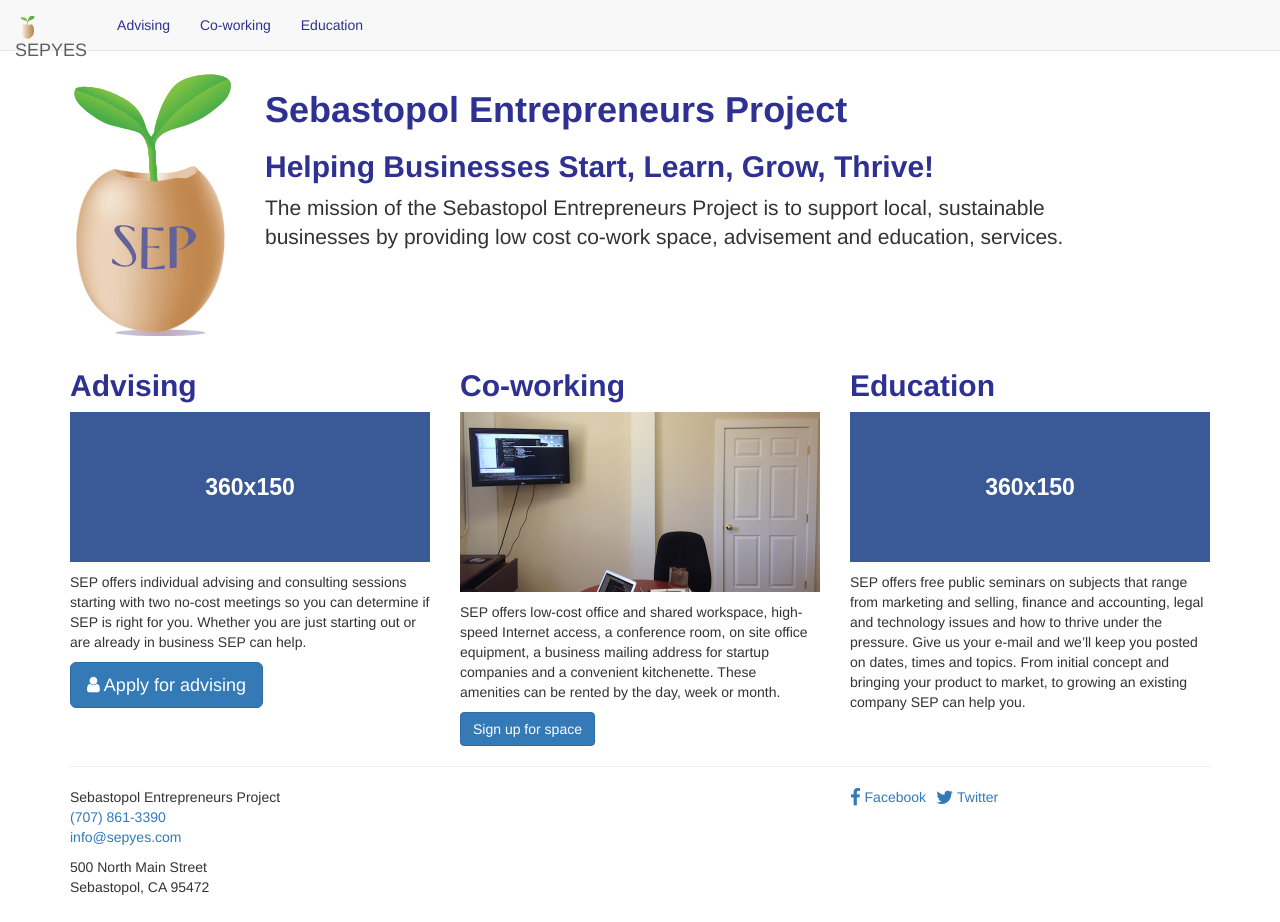
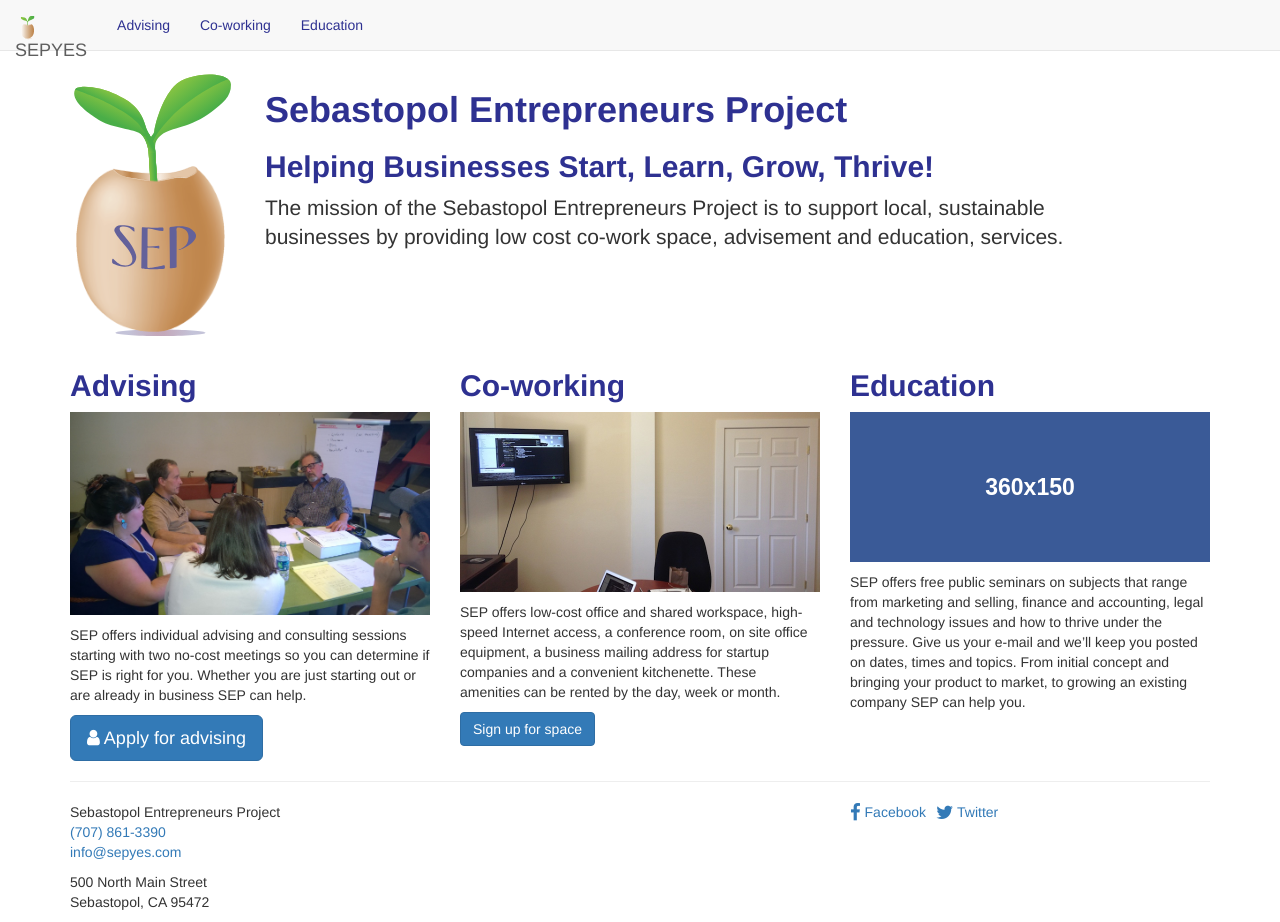
Before and after one commit to gcarothers/sepyes.com, a Jekyll site: the page built from index.html, in a window 1280 px wide and 922 px high. Built offline with Jekyll 4.4.1, drawn with Linux system fonts in a browser that asks for light colours; nearby versions of some CDN libraries; Markdown is read by kramdown in place of the engine named in the settings; comment, search, counter and statistics services are not loaded.

Commit message:
Add Gay, add photos for advising

```diff
--- a/_data/advisors.yml
+++ b/_data/advisors.yml
@@ -8,6 +8,11 @@
   img: LudwigFurtner.jpg
   bio: >
     Ludwig’s 35+ years of varied experience includes management of production operations, sales and marketing, new product and new market development, broad-based research and development and innovation leadership. Over the span of his career Ludwig held leadership positions at some of the largest forest products and building materials companies in North America including Weyerhaeuser, and Boise Cascade. As Advisory Committee leader Ludwig is committed to working directly with SEP clients and business advisors to ensure that the highest level of client support is delivered at all times.
+
+- name: Gay McFarren
+  img: Gay.jpeg
+  bio: >
+    Gay spent 30 years working in high tech, the Semiconductor Test Industry. She has held positions in Sales, Marketing, Manufacturing Management and General Management of manufacturing sites in California and Texas. Founded Clear Horizon, an Arabian Horse Facility specializing in breeding and training race and show horses. Won numerous show titles, including US National Top Ten Western Pleasure Champion.
 
 - name: Sue Rataj
   bio: >
--- a/advising/index.html
+++ b/advising/index.html
@@ -12,9 +12,9 @@
     <p>
       <a href="/advising/apply.html" class="btn btn-primary btn-lg"><i class="fa fa-user"></i> Apply for advising</a>
     </p>
+    <p>    <img class="img-rounded img-responsive" src="/img/clientsession_2.jpg"></p>
     <p>All of SEP’s volunteer business advisors take our roles very seriously.  We schedule <strong>two initial client meetings at no charge</strong> so that our client can determine if SEP’s approach is right for them and our advisors can start to work with the client  to map out a plan for success.  Once a client signs on their advisor will work with them to identify specific aspects of their business plan and develop strategy to address them.</p>
     <p>Clients working with Sebastopol Entrepreneurs Project business advisors agree to a minimum payment of <strong>$50 per month</strong> for the advisory services.  While our advisors provide their support on a strictly volunteer basis, this fee helps SEP to provide services to the broader community.  SEP business advisors work with their clients to develop a plan and schedule that works for all parties – usually multiple working sessions/meetings per month.</p>
-    <img class="img-rounded img-responsive" src="holder.js/100%x300/sky">
     <h2>Current Clients</h2>
     <div class="row">
       {% for client in site.data.clients %}
--- a/index.html
+++ b/index.html
@@ -16,7 +16,7 @@
 <div class="row">
   <div class="col-md-4">
     <h2>Advising</h2>
-    <p><img data-src="holder.js/100%x150/social"></p>
+    <p><img class="img-responsive" src="/img/clientsession.jpg"></p>
     <p>SEP offers individual advising and consulting sessions starting with two no-cost meetings so you can determine if SEP is right for you. Whether you are just starting out or are already in business SEP can help.</p>
     <a href="/advising/apply.html" class="btn btn-primary btn-lg"><i class="fa fa-user"></i> Apply for advising</a>
   </div>
```
Also changed, not shown: img/clientsession.jpg (added), img/clientsession_2.jpg (added), img/photos/Gay.jpeg (added).
